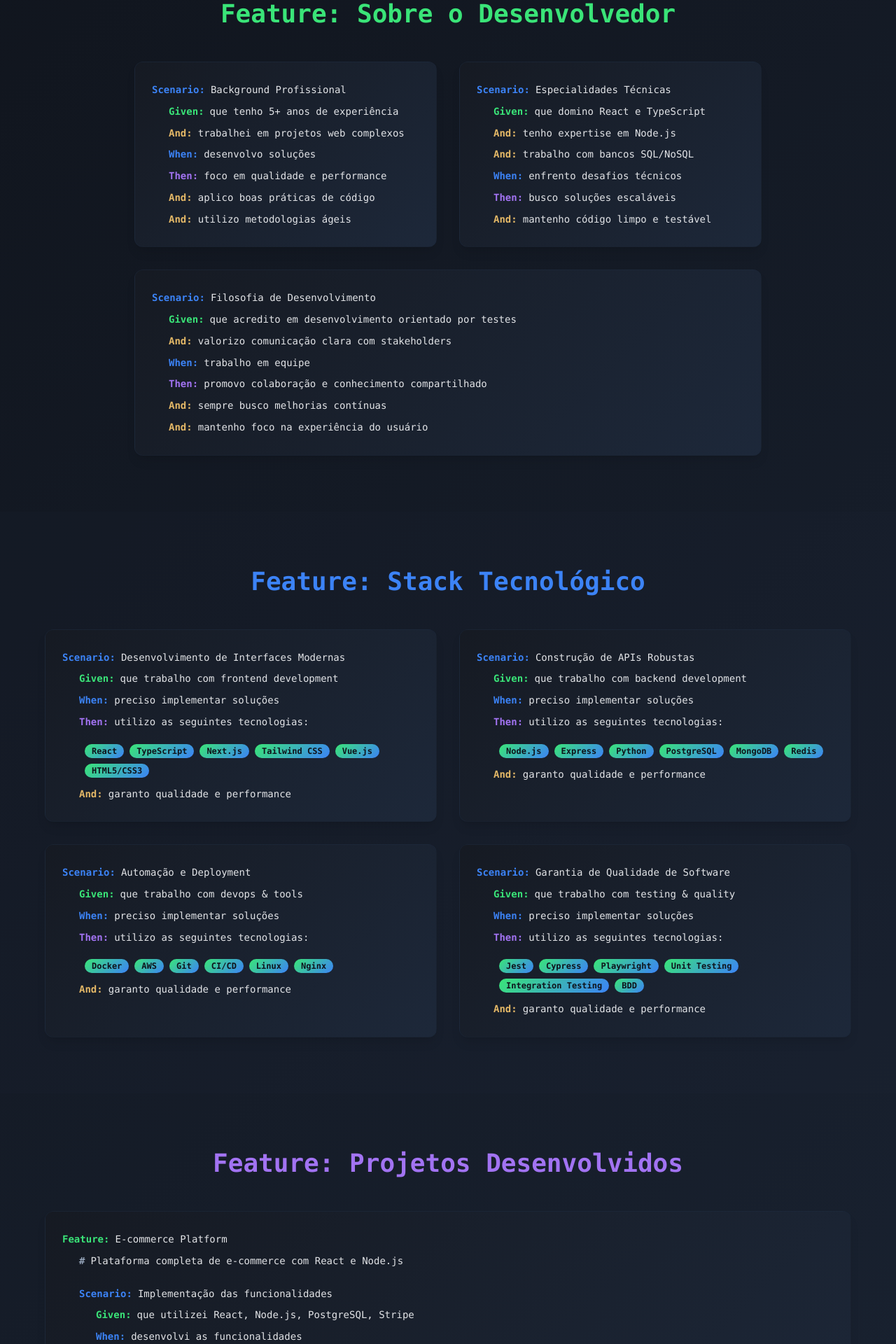
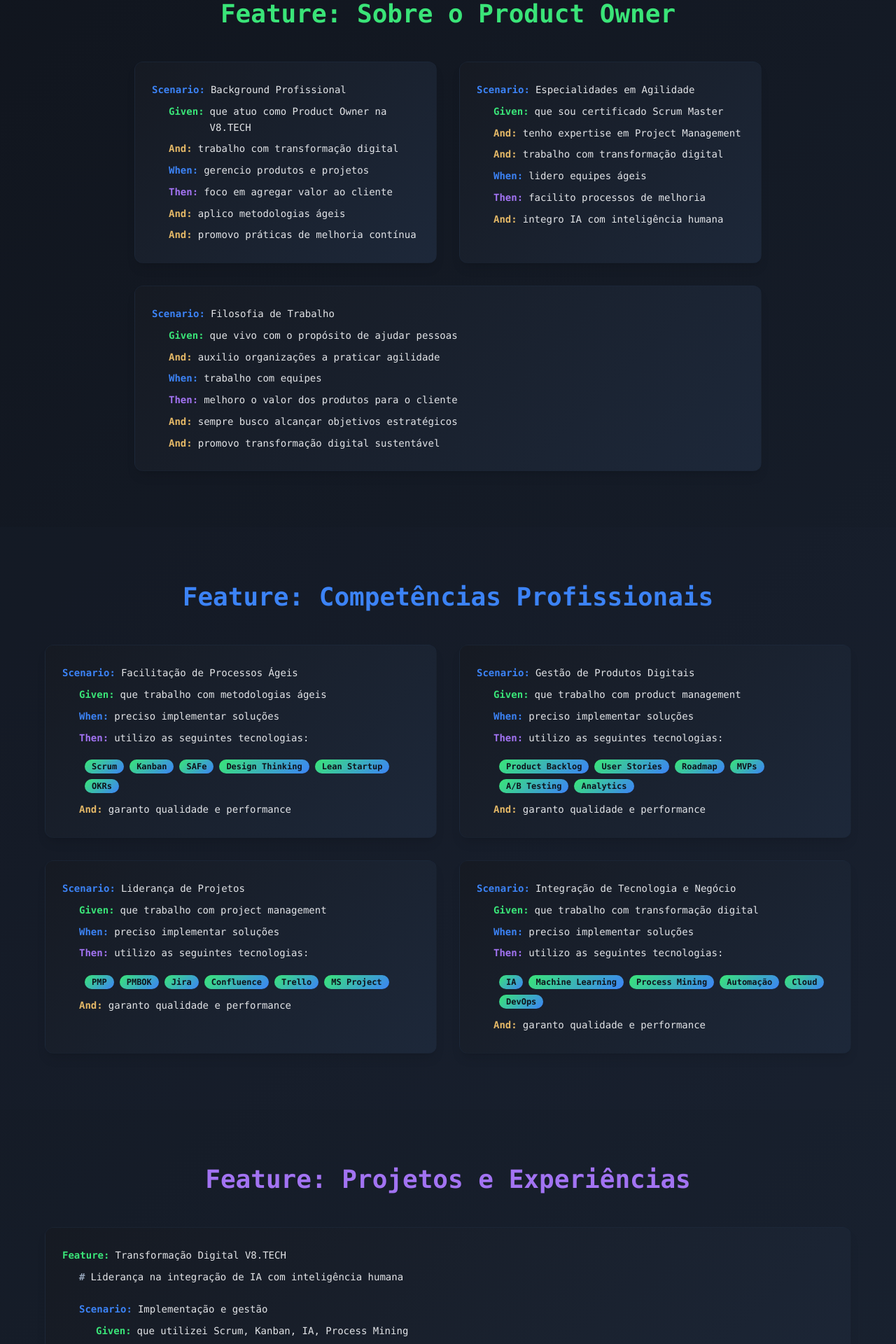
Before and after one commit to DevGSCA/gherkin-showcase, a React (Vite) app: page / in a window 1280 px wide. Shown: the part 880-2800 px from the top of the page at 70% size. Built offline with nearby package versions, Linux system fonts and the light colour scheme.

Commit message:
Atualizar perfil com informações do LinkedIn

```diff
--- a/src/components/About.tsx
+++ b/src/components/About.tsx
@@ -5,39 +5,39 @@ export const About = () => {
     <section className="py-20 px-6">
       <div className="max-w-4xl mx-auto">
         <h2 className="text-4xl font-bold text-center mb-12 gherkin-feature">
-          Feature: Sobre o Desenvolvedor
+          Feature: Sobre o Product Owner
         </h2>
 
         <div className="grid md:grid-cols-2 gap-8">
           <GherkinBlock>
             <GherkinLine keyword="Scenario" text="Background Profissional" />
-            <GherkinLine keyword="Given" text="que tenho 5+ anos de experiência" indent={1} />
-            <GherkinLine keyword="And" text="trabalhei em projetos web complexos" indent={1} />
-            <GherkinLine keyword="When" text="desenvolvo soluções" indent={1} />
-            <GherkinLine keyword="Then" text="foco em qualidade e performance" indent={1} />
-            <GherkinLine keyword="And" text="aplico boas práticas de código" indent={1} />
-            <GherkinLine keyword="And" text="utilizo metodologias ágeis" indent={1} />
+            <GherkinLine keyword="Given" text="que atuo como Product Owner na V8.TECH" indent={1} />
+            <GherkinLine keyword="And" text="trabalho com transformação digital" indent={1} />
+            <GherkinLine keyword="When" text="gerencio produtos e projetos" indent={1} />
+            <GherkinLine keyword="Then" text="foco em agregar valor ao cliente" indent={1} />
+            <GherkinLine keyword="And" text="aplico metodologias ágeis" indent={1} />
+            <GherkinLine keyword="And" text="promovo práticas de melhoria contínua" indent={1} />
           </GherkinBlock>
 
           <GherkinBlock>
-            <GherkinLine keyword="Scenario" text="Especialidades Técnicas" />
-            <GherkinLine keyword="Given" text="que domino React e TypeScript" indent={1} />
-            <GherkinLine keyword="And" text="tenho expertise em Node.js" indent={1} />
-            <GherkinLine keyword="And" text="trabalho com bancos SQL/NoSQL" indent={1} />
-            <GherkinLine keyword="When" text="enfrento desafios técnicos" indent={1} />
-            <GherkinLine keyword="Then" text="busco soluções escaláveis" indent={1} />
-            <GherkinLine keyword="And" text="mantenho código limpo e testável" indent={1} />
+            <GherkinLine keyword="Scenario" text="Especialidades em Agilidade" />
+            <GherkinLine keyword="Given" text="que sou certificado Scrum Master" indent={1} />
+            <GherkinLine keyword="And" text="tenho expertise em Project Management" indent={1} />
+            <GherkinLine keyword="And" text="trabalho com transformação digital" indent={1} />
+            <GherkinLine keyword="When" text="lidero equipes ágeis" indent={1} />
+            <GherkinLine keyword="Then" text="facilito processos de melhoria" indent={1} />
+            <GherkinLine keyword="And" text="integro IA com inteligência humana" indent={1} />
           </GherkinBlock>
         </div>
 
         <GherkinBlock className="mt-8">
-          <GherkinLine keyword="Scenario" text="Filosofia de Desenvolvimento" />
-          <GherkinLine keyword="Given" text="que acredito em desenvolvimento orientado por testes" indent={1} />
-          <GherkinLine keyword="And" text="valorizo comunicação clara com stakeholders" indent={1} />
-          <GherkinLine keyword="When" text="trabalho em equipe" indent={1} />
-          <GherkinLine keyword="Then" text="promovo colaboração e conhecimento compartilhado" indent={1} />
-          <GherkinLine keyword="And" text="sempre busco melhorias contínuas" indent={1} />
-          <GherkinLine keyword="And" text="mantenho foco na experiência do usuário" indent={1} />
+          <GherkinLine keyword="Scenario" text="Filosofia de Trabalho" />
+          <GherkinLine keyword="Given" text="que vivo com o propósito de ajudar pessoas" indent={1} />
+          <GherkinLine keyword="And" text="auxilio organizações a praticar agilidade" indent={1} />
+          <GherkinLine keyword="When" text="trabalho com equipes" indent={1} />
+          <GherkinLine keyword="Then" text="melhoro o valor dos produtos para o cliente" indent={1} />
+          <GherkinLine keyword="And" text="sempre busco alcançar objetivos estratégicos" indent={1} />
+          <GherkinLine keyword="And" text="promovo transformação digital sustentável" indent={1} />
         </GherkinBlock>
       </div>
     </section>
--- a/src/components/Contact.tsx
+++ b/src/components/Contact.tsx
@@ -14,20 +14,21 @@ export const Contact = () => {
 
         <div className="grid md:grid-cols-2 gap-8">
           <GherkinBlock>
-            <GherkinLine keyword="Scenario" text="Interessado entra em contato" />
-            <GherkinLine keyword="Given" text="que você tem um projeto em mente" indent={1} />
-            <GherkinLine keyword="And" text="precisa de um desenvolvedor qualificado" indent={1} />
+            <GherkinLine keyword="Scenario" text="Cliente entra em contato" />
+            <GherkinLine keyword="Given" text="que você tem um desafio de produto" indent={1} />
+            <GherkinLine keyword="And" text="precisa de um Product Owner experiente" indent={1} />
             <GherkinLine keyword="When" text="você preenche o formulário" indent={1} />
             <GherkinLine keyword="Then" text="recebo sua mensagem" indent={1} />
             <GherkinLine keyword="And" text="respondo em até 24 horas" indent={1} />
-            <GherkinLine keyword="And" text="agendamos uma conversa" indent={1} />
+            <GherkinLine keyword="And" text="agendamos uma conversa estratégica" indent={1} />
 
             <div className="mt-6 pt-4 border-t border-border/50">
               <GherkinLine keyword="#" text="Disponível para:" indent={0} />
-              <GherkinLine keyword="#" text="• Desenvolvimento de aplicações web" indent={1} />
-              <GherkinLine keyword="#" text="• Consultoria técnica" indent={1} />
-              <GherkinLine keyword="#" text="• Code review e otimizações" indent={1} />
-              <GherkinLine keyword="#" text="• Projetos freelance" indent={1} />
+              <GherkinLine keyword="#" text="• Product Management e Strategy" indent={1} />
+              <GherkinLine keyword="#" text="• Facilitação Scrum e Agile Coaching" indent={1} />
+              <GherkinLine keyword="#" text="• Transformação Digital" indent={1} />
+              <GherkinLine keyword="#" text="• Consultoria em Metodologias Ágeis" indent={1} />
+              <GherkinLine keyword="#" text="• Salvador, Bahia - Brasil" indent={1} />
             </div>
           </GherkinBlock>
 
@@ -48,15 +49,15 @@ export const Contact = () => {
               </div>
 
               <div className="space-y-2">
-                <Label htmlFor="project">Tipo de Projeto</Label>
-                <Input id="project" placeholder="Web app, API, consultoria..." />
+                <Label htmlFor="project">Tipo de Necessidade</Label>
+                <Input id="project" placeholder="Product Strategy, Scrum, Transformação Digital..." />
               </div>
 
               <div className="space-y-2">
                 <Label htmlFor="message">Mensagem</Label>
                 <Textarea
                   id="message"
-                  placeholder="Descreva seu projeto ou necessidade..."
+                  placeholder="Descreva seu desafio de produto ou processo..."
                   className="min-h-[120px]"
                 />
               </div>
--- a/src/components/Projects.tsx
+++ b/src/components/Projects.tsx
@@ -4,36 +4,36 @@ import { ExternalLink, Github } from "lucide-react";
 
 const projects = [
   {
-    title: "E-commerce Platform",
-    description: "Plataforma completa de e-commerce com React e Node.js",
-    tech: ["React", "Node.js", "PostgreSQL", "Stripe"],
+    title: "Transformação Digital V8.TECH",
+    description: "Liderança na integração de IA com inteligência humana",
+    tech: ["Scrum", "Kanban", "IA", "Process Mining"],
     features: [
-      "Sistema de autenticação completo",
-      "Carrinho de compras com persistência",
-      "Integração com gateway de pagamento",
-      "Dashboard administrativo"
+      "Implementação de metodologias ágeis",
+      "Roadmap de produtos digitais",
+      "Integração de soluções de IA",
+      "Melhoria de processos organizacionais"
     ]
   },
   {
-    title: "Task Management App",
-    description: "Aplicativo de gerenciamento de tarefas com colaboração em tempo real",
-    tech: ["Vue.js", "Express", "Socket.io", "MongoDB"],
+    title: "Sistema de Gestão Ágil",
+    description: "Plataforma para acompanhamento de projetos e sprints",
+    tech: ["Jira", "Confluence", "OKRs", "Analytics"],
     features: [
-      "Colaboração em tempo real",
-      "Sistema de notificações",
-      "Drag and drop interface",
-      "Relatórios de produtividade"
+      "Dashboard de métricas ágeis",
+      "Gestão de backlog automatizada",
+      "Relatórios de produtividade",
+      "Integração com ferramentas DevOps"
     ]
   },
   {
-    title: "API RESTful",
-    description: "API robusta para sistema de gestão empresarial",
-    tech: ["Python", "FastAPI", "PostgreSQL", "Docker"],
+    title: "Produto de E-commerce B2B",
+    description: "Product Owner de plataforma para clientes corporativos",
+    tech: ["User Stories", "A/B Testing", "MVP", "Analytics"],
     features: [
-      "Documentação automática com Swagger",
-      "Autenticação JWT",
-      "Rate limiting e caching",
-      "Testes automatizados com 95% coverage"
+      "Definição de roadmap estratégico",
+      "Priorização baseada em valor",
+      "Testes de usabilidade contínuos",
+      "Métricas de engajamento e conversão"
     ]
   }
 ];
@@ -43,7 +43,7 @@ export const Projects = () => {
     <section className="py-20 px-6">
       <div className="max-w-6xl mx-auto">
         <h2 className="text-4xl font-bold text-center mb-12 gherkin-then">
-          Feature: Projetos Desenvolvidos
+          Feature: Projetos e Experiências
         </h2>
 
         <div className="space-y-8">
@@ -53,9 +53,9 @@ export const Projects = () => {
               <GherkinLine keyword="#" text={project.description} indent={1} />
               <div className="mt-4"></div>
 
-              <GherkinLine keyword="Scenario" text="Implementação das funcionalidades" indent={1} />
+              <GherkinLine keyword="Scenario" text="Implementação e gestão" indent={1} />
               <GherkinLine keyword="Given" text={`que utilizei ${project.tech.join(', ')}`} indent={2} />
-              <GherkinLine keyword="When" text="desenvolvi as funcionalidades" indent={2} />
+              <GherkinLine keyword="When" text="gerenciei as entregas" indent={2} />
               <GherkinLine keyword="Then" text="o projeto apresenta:" indent={2} />
 
               <div className="mt-2 space-y-1">
--- a/src/components/Skills.tsx
+++ b/src/components/Skills.tsx
@@ -3,24 +3,24 @@ import { Badge } from "@/components/ui/badge";
 
 const skillCategories = [
   {
-    title: "Frontend Development",
-    scenario: "Desenvolvimento de Interfaces Modernas",
-    skills: ["React", "TypeScript", "Next.js", "Tailwind CSS", "Vue.js", "HTML5/CSS3"]
+    title: "Metodologias Ágeis",
+    scenario: "Facilitação de Processos Ágeis",
+    skills: ["Scrum", "Kanban", "SAFe", "Design Thinking", "Lean Startup", "OKRs"]
   },
   {
-    title: "Backend Development",
-    scenario: "Construção de APIs Robustas",
-    skills: ["Node.js", "Express", "Python", "PostgreSQL", "MongoDB", "Redis"]
+    title: "Product Management",
+    scenario: "Gestão de Produtos Digitais",
+    skills: ["Product Backlog", "User Stories", "Roadmap", "MVPs", "A/B Testing", "Analytics"]
   },
   {
-    title: "DevOps & Tools",
-    scenario: "Automação e Deployment",
-    skills: ["Docker", "AWS", "Git", "CI/CD", "Linux", "Nginx"]
+    title: "Project Management",
+    scenario: "Liderança de Projetos",
+    skills: ["PMP", "PMBOK", "Jira", "Confluence", "Trello", "MS Project"]
   },
   {
-    title: "Testing & Quality",
-    scenario: "Garantia de Qualidade de Software",
-    skills: ["Jest", "Cypress", "Playwright", "Unit Testing", "Integration Testing", "BDD"]
+    title: "Transformação Digital",
+    scenario: "Integração de Tecnologia e Negócio",
+    skills: ["IA", "Machine Learning", "Process Mining", "Automação", "Cloud", "DevOps"]
   }
 ];
 
@@ -29,7 +29,7 @@ export const Skills = () => {
     <section className="py-20 px-6 bg-secondary/10">
       <div className="max-w-6xl mx-auto">
         <h2 className="text-4xl font-bold text-center mb-12 gherkin-scenario">
-          Feature: Stack Tecnológico
+          Feature: Competências Profissionais
         </h2>
 
         <div className="grid md:grid-cols-2 gap-8">
```
Also changed, not shown: src/components/Hero.tsx (+12 -12 lines).
